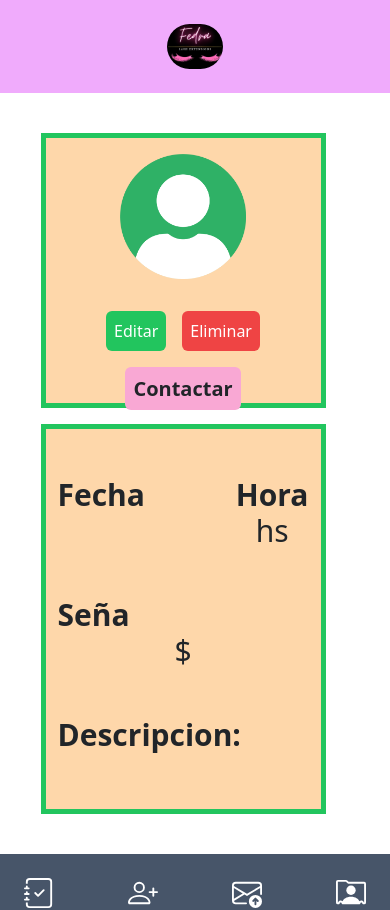
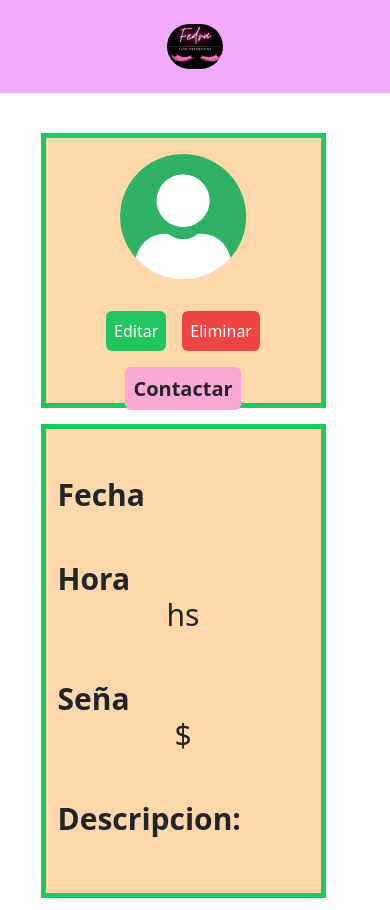
Before and after one commit to waku1044/Agenda-Personal, a React (Vite) app: page /cliente/1 in a window 390 px wide. Shown: the top 910 px of the page. Built offline with nearby package versions, Linux system fonts and the light colour scheme; no server answers.

Commit message:
responsive1

```diff
--- a/src/pages/Cliente.jsx
+++ b/src/pages/Cliente.jsx
@@ -93,7 +93,7 @@ const Cliente = () => {
           </div>
         </div>
         <div className="flex flex-column col-10 col-md-5 py-5 bg-orange-200 border-5  border-green-500">
-          <div className="flex justify-between">
+          <div className="flex flex-column justify-between sm:flex-row">
             <div className="fecha">
               <p className="text-3xl font-bold ">Fecha </p>
               <p className="text-3xl font-normal text-center mb-5">
```
